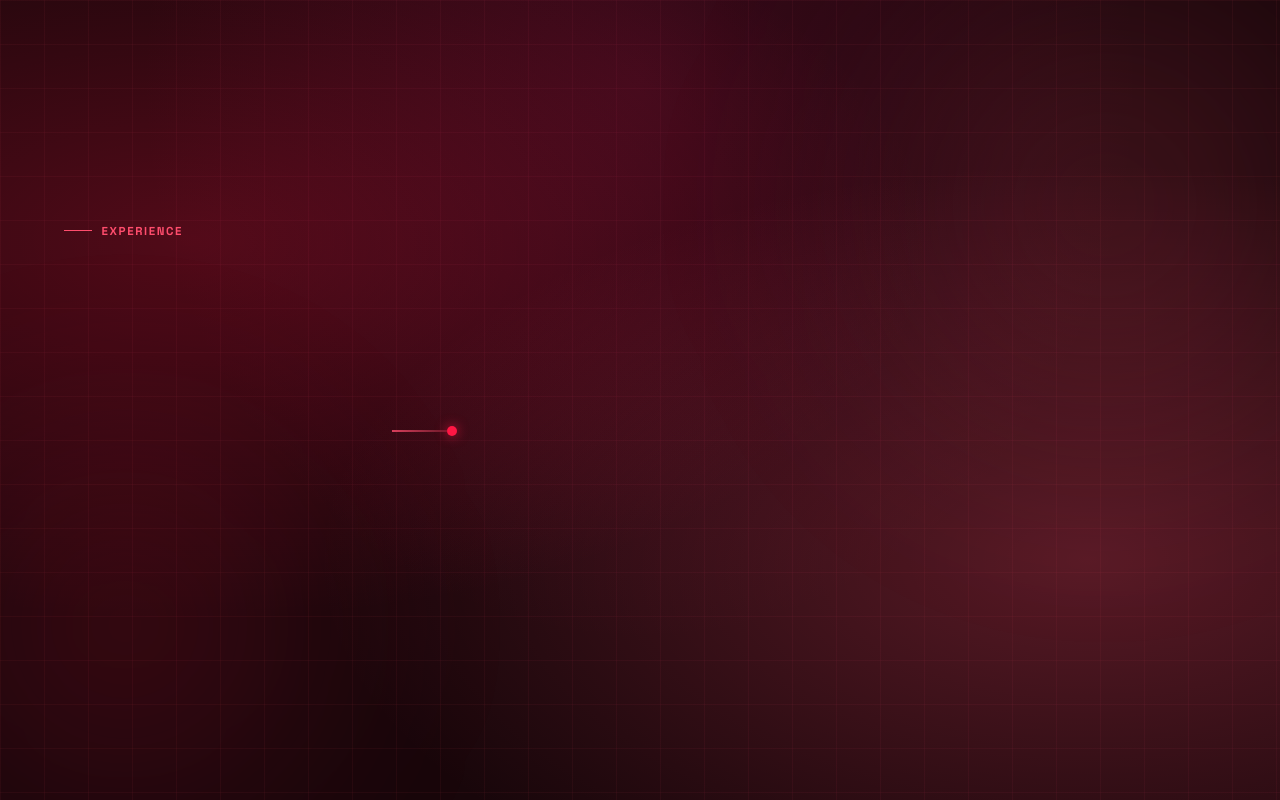
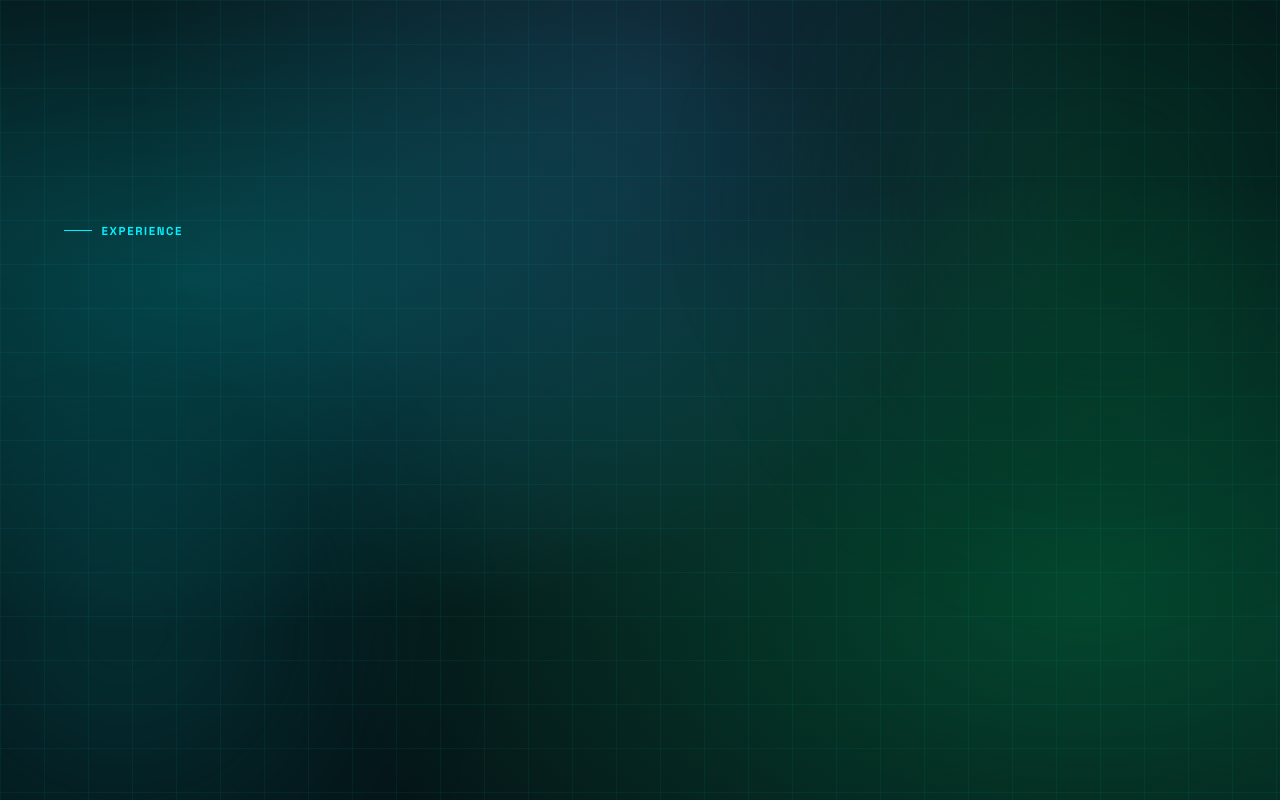
Before and after one commit to fazil-firoz/Modern-portfolio, a React (Vite) app: page / in a window 1280 px wide. Shown: the part 1708-2508 px from the top of the page. Built offline with nearby package versions, Linux system fonts and the light colour scheme.

Commit message:
feat: background sketch watermark reveal via animejs on scroll & Deep Cyber Teal/Emerald theme for Experience section

```diff
--- a/package.json
+++ b/package.json
@@ -10,6 +10,7 @@
     "preview": "vite preview"
   },
   "dependencies": {
+    "animejs": "^4.5.0",
     "gsap": "^3.15.0",
     "lucide-react": "^1.31.0",
     "react": "^19.2.8",
--- a/src/App.jsx
+++ b/src/App.jsx
@@ -1,6 +1,7 @@
 import React, { useEffect, useRef } from 'react';
 import gsap from 'gsap';
 import { ScrollTrigger } from 'gsap/ScrollTrigger';
+import anime from 'animejs';
 
 gsap.registerPlugin(ScrollTrigger);
 
@@ -41,19 +42,6 @@ function IDCard() {
 }
 
 /* ─────────────────────────────────────────
-   DEVELOPER SKETCH  (experience section)
-───────────────────────────────────────── */
-function DevSketch() {
-  return (
-    <div className="sketch-container">
-      <div className="sketch-frame">
-        <img src={SKETCH_IMG} alt="Developer at work sketch" className="sketch-img" />
-      </div>
-    </div>
-  );
-}
-
-/* ─────────────────────────────────────────
    MAIN APP
 ───────────────────────────────────────── */
 function App() {
@@ -61,8 +49,8 @@ function App() {
   const aboutRef         = useRef(null);
   const aboutTextRef     = useRef(null);
   const experienceRef    = useRef(null);
-  const antasCardRef     = useRef(null);
   const expContentRef    = useRef(null);
+  const bgSketchRef      = useRef(null);
 
   useEffect(() => {
     const ctx = gsap.context(() => {
@@ -106,18 +94,28 @@ function App() {
         },
       });
 
-      // ── Antas card: sweeps up from below-left with tilt ──
-      gsap.from(antasCardRef.current, {
-        y: 130,
-        rotateZ: -22,
-        opacity: 0,
-        ease: 'power3.out',
-        scrollTrigger: {
-          trigger: experienceRef.current,
-          start: 'top 80%',
-          end:   'top 25%',
-          scrub: 1.8,
+      // ── Background Sketch Draw Reveal via Anime.js on scroll ──
+      ScrollTrigger.create({
+        trigger: experienceRef.current,
+        start: 'top 75%',
+        onEnter: () => {
+          anime({
+            targets: bgSketchRef.current,
+            clipPath: ['inset(0% 100% 0% 0%)', 'inset(0% 0% 0% 0%)'],
+            opacity: [0, 0.28],
+            easing: 'easeInOutQuart',
+            duration: 2200,
+          });
         },
+        onLeaveBack: () => {
+          anime({
+            targets: bgSketchRef.current,
+            clipPath: 'inset(0% 100% 0% 0%)',
+            opacity: 0,
+            duration: 800,
+            easing: 'easeInQuad'
+          });
+        }
       });
 
       // ── Experience content slides in from right ──
@@ -214,30 +212,21 @@ function App() {
       </section>
 
       {/* ══════════════════════════════════════
-          SECTION 3 — EXPERIENCE  (dark variant)
+          SECTION 3 — EXPERIENCE  (Deep Cyber Teal / Emerald Theme)
       ══════════════════════════════════════ */}
       <section className="section-experience" ref={experienceRef}>
+        {/* Background Sketch Drawing Watermark (revealed via anime.js draw stroke on scroll) */}
+        <div className="exp-bg-sketch" ref={bgSketchRef}>
+          <img src={SKETCH_IMG} alt="Developer at work sketch drawing" className="exp-bg-sketch-img" />
+        </div>
+
         <div className="exp-glow-1" /><div className="exp-glow-2" />
 
         {/* Section label top */}
         <div className="exp-section-label">Experience</div>
 
         <div className="exp-inner">
-
-          {/* LEFT — Developer Sketch (animated in) */}
-          <div className="exp-left">
-            <div className="sketch-anim-wrapper" ref={antasCardRef}>
-              <DevSketch />
-            </div>
-          </div>
-
-          {/* Connector: line + dot from card to content */}
-          <div className="exp-connector">
-            <div className="exp-connector-line" />
-            <div className="exp-connector-dot" />
-          </div>
-
-          {/* RIGHT — Experience details */}
+          {/* Experience details */}
           <div className="exp-right" ref={expContentRef}>
             <div className="exp-role-header">
               <h3 className="exp-role">Junior Software Engineer</h3>
@@ -256,7 +245,6 @@ function App() {
               ))}
             </ul>
           </div>
-
         </div>
       </section>
 
--- a/src/index.css
+++ b/src/index.css
@@ -427,7 +427,7 @@ html, body, #root {
 
 
 /* ═══════════════════════════════════════════════════════
-   SECTION 3 — EXPERIENCE  (Shiny Reddish Crimson Theme)
+   SECTION 3 — EXPERIENCE  (Deep Cyber Teal / Emerald Theme)
 ═══════════════════════════════════════════════════════ */
 .section-experience {
   position: relative;
@@ -441,39 +441,62 @@ html, body, #root {
   overflow: hidden;
   padding: 5rem 0;
 
-  /* Shiny Reddish Crimson background with luminous radials */
+  /* Deep Cyber Teal / Emerald Midnight Background */
   background:
-    radial-gradient(ellipse at 15% 30%, rgba(255, 23, 68, 0.25) 0%, transparent 48%),
-    radial-gradient(ellipse at 85% 70%, rgba(255, 77, 109, 0.28) 0%, transparent 50%),
-    radial-gradient(ellipse at 50% 10%, rgba(194, 24, 91, 0.20) 0%, transparent 55%),
-    #18060a;
+    radial-gradient(ellipse at 15% 35%, rgba(0, 242, 254, 0.22) 0%, transparent 48%),
+    radial-gradient(ellipse at 85% 75%, rgba(0, 230, 118, 0.24) 0%, transparent 50%),
+    radial-gradient(ellipse at 50% 10%, rgba(79, 172, 254, 0.16) 0%, transparent 55%),
+    #051518;
 }
 
-/* Reddish grid lines */
+/* Electric Teal fine grid lines */
 .section-experience::before {
   content: '';
   position: absolute; inset: 0;
   background-image:
-    linear-gradient(rgba(255, 77, 109, 0.05) 1px, transparent 1px),
-    linear-gradient(90deg, rgba(255, 77, 109, 0.05) 1px, transparent 1px);
+    linear-gradient(rgba(0, 242, 254, 0.05) 1px, transparent 1px),
+    linear-gradient(90deg, rgba(0, 242, 254, 0.05) 1px, transparent 1px);
   background-size: 44px 44px;
   pointer-events: none; z-index: 0;
 }
 
-/* Glowing Crimson/Ruby Orbs */
+/* Background Sketch Drawing Watermark (Revealed via anime.js on scroll) */
+.exp-bg-sketch {
+  position: absolute;
+  left: 2%;
+  top: 50%;
+  transform: translateY(-50%);
+  width: 540px;
+  opacity: 0;
+  clip-path: inset(0% 100% 0% 0%);
+  pointer-events: none;
+  z-index: 1;
+}
+
+.exp-bg-sketch-img {
+  width: 100%;
+  height: auto;
+  display: block;
+  filter: invert(1) hue-rotate(130deg) brightness(1.2) contrast(1.1);
+  mix-blend-mode: screen;
+  opacity: 0.75;
+}
+
+/* Glowing Orbs — Cyan & Mint */
 .exp-glow-1 {
   position: absolute;
   width: 550px; height: 550px; border-radius: 50%;
   bottom: -100px; left: -150px;
-  background: radial-gradient(circle, rgba(255, 23, 68, 0.18) 0%, transparent 70%);
+  background: radial-gradient(circle, rgba(0, 242, 254, 0.16) 0%, transparent 70%);
   filter: blur(85px);
   pointer-events: none; z-index: 0;
 }
+
 .exp-glow-2 {
   position: absolute;
   width: 650px; height: 650px; border-radius: 50%;
   top: -120px; right: -150px;
-  background: radial-gradient(circle, rgba(255, 77, 109, 0.22) 0%, transparent 70%);
+  background: radial-gradient(circle, rgba(0, 230, 118, 0.18) 0%, transparent 70%);
   filter: blur(95px);
   pointer-events: none; z-index: 0;
 }
@@ -484,7 +507,7 @@ html, body, #root {
   font-family: 'Space Grotesk', sans-serif;
   font-size: 0.72rem; font-weight: 700;
   letter-spacing: 0.14em; text-transform: uppercase;
-  color: #ff4d6d;
+  color: #00f2fe;
   display: flex; align-items: center; gap: 0.6rem;
   margin-bottom: 3rem;
   align-self: flex-start;
@@ -493,94 +516,24 @@ html, body, #root {
 .exp-section-label::before {
   content: '';
   display: block; width: 28px; height: 1.5px;
-  background: #ff4d6d;
+  background: #00f2fe;
 }
 
-/* ── Layout: Sketch | connector | content ── */
+/* Layout */
 .exp-inner {
   position: relative; z-index: 5;
-  width: 100%; padding: 0 4rem;
+  width: 100%;
+  padding: 0 4rem 0 380px;   /* padding-left reserves room for background sketch watermark */
   display: flex;
   align-items: center;
 }
 
-/* ─────────────────────────────────────────
-   DEVELOPER SKETCH ILLUSTRATION FRAME
-───────────────────────────────────────── */
-.sketch-anim-wrapper {
-  transform: rotateZ(-2deg);
-  will-change: transform, opacity;
-}
-
-.sketch-container {
-  display: flex;
-  justify-content: center;
-  align-items: center;
-}
-
-.sketch-frame {
-  width: 320px;
-  border-radius: 16px;
-  background: rgba(255, 255, 255, 0.96);
-  padding: 10px;
-  border: 1.5px solid rgba(255, 77, 109, 0.45);
-  box-shadow:
-    0 0 25px rgba(255, 23, 68, 0.28),
-    0 0 60px rgba(255, 23, 68, 0.14),
-    0 25px 50px rgba(0, 0, 0, 0.6);
-  position: relative;
-  overflow: hidden;
-  transition: transform 0.35s ease, box-shadow 0.35s ease;
-}
-
-.sketch-frame:hover {
-  transform: scale(1.025) translateY(-4px);
-  box-shadow:
-    0 0 35px rgba(255, 23, 68, 0.4),
-    0 0 70px rgba(255, 23, 68, 0.2),
-    0 30px 60px rgba(0, 0, 0, 0.65);
-}
-
-.sketch-img {
-  width: 100%;
-  height: auto;
-  border-radius: 10px;
-  display: block;
-  object-fit: cover;
-  mix-blend-mode: multiply;
-  filter: contrast(1.08);
-}
-
-/* ── Connector: line + dot from sketch to experience ── */
-.exp-connector {
-  display: flex;
-  align-items: center;
-  position: relative;
-  margin: 0 0.5rem;
-  flex-shrink: 0;
-}
-
-.exp-connector-line {
-  width: 55px;
-  height: 2px;
-  background: linear-gradient(90deg, rgba(255, 77, 109, 0.8), rgba(255, 77, 109, 0.25));
-}
-
-.exp-connector-dot {
-  width: 10px; height: 10px;
-  border-radius: 50%;
-  background: #ff1744;
-  box-shadow: 0 0 12px rgba(255, 23, 68, 0.8);
-  flex-shrink: 0;
-}
-
-/* ── RIGHT: Experience content ── */
+/* RIGHT: Experience content */
 .exp-right {
   flex: 1;
   display: flex;
   flex-direction: column;
   gap: 1rem;
-  padding-left: 1.25rem;
 }
 
 .exp-role-header {
@@ -601,11 +554,11 @@ html, body, #root {
 .exp-period {
   font-size: 0.72rem;
   font-weight: 600;
-  color: #ff4d6d;
+  color: #00f2fe;
   letter-spacing: 0.06em;
   text-transform: uppercase;
-  background: rgba(255, 77, 109, 0.12);
-  border: 1px solid rgba(255, 77, 109, 0.35);
+  background: rgba(0, 242, 254, 0.12);
+  border: 1px solid rgba(0, 242, 254, 0.35);
   padding: 2px 10px;
   border-radius: 50px;
 }
```
Also changed, not shown: 1 other file (tests, documents, lock files or other folders).
